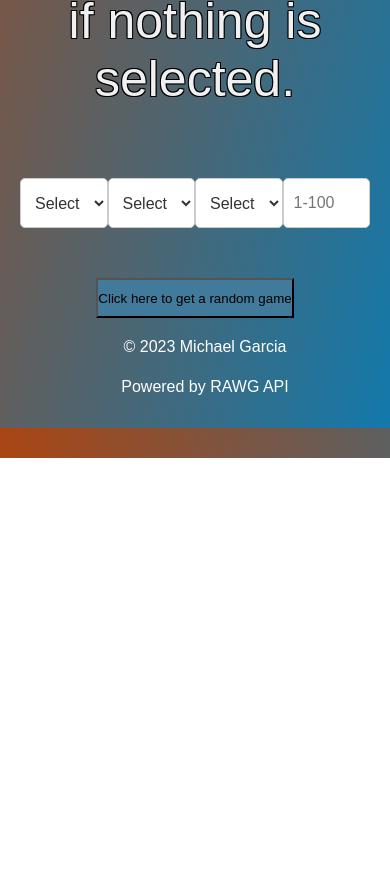
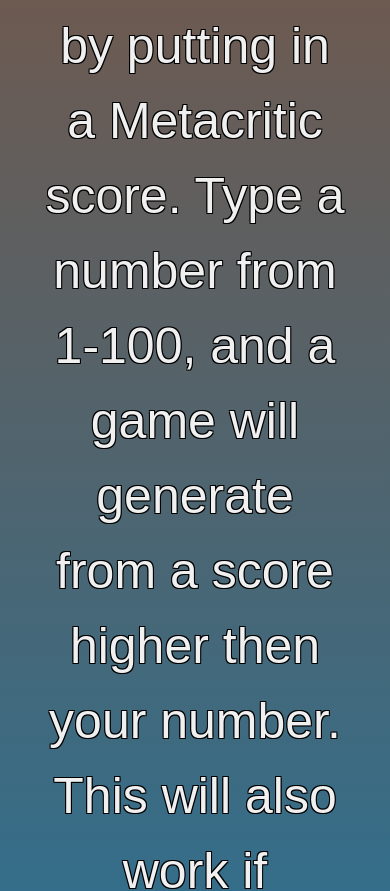
Before and after one commit to TheExSoul/PC-Game-Picker, a plain HTML site: page index.html in a window 390 px wide. Shown: the part 973-1864 px from the top of the page. Before the commit the page ends 1431 px from the top, so only its background shows below. Drawn offline with Linux system fonts and the light colour scheme; no server answers.

Commit message:
Changing the look of my site

```diff
--- a/index.html
+++ b/index.html
@@ -12,7 +12,7 @@
 
     <header class="title">Video Game Selector</header>
     <p class="instructions">Please select your parameters from the following dropdown
-        menus to get a random game. This will also work if nothing is selected. </p>
+        menus to get a random game. You can also further filter your selection by putting in a Metacritic score. Type a number from 1-100, and a game will generate from a score higher then your number. This will also work if nothing is selected. </p>
     <div class="input">
         <select id="genres">
             <option value="">Select Genre</option>
@@ -23,7 +23,7 @@
         <select id="platforms">
             <option value="">Select Platform</option>
         </select>
-        <input id="metacritic" type="number" min="0" max="100" placeholder="1-100">
+        <input id="metacritic" type="number" min="0" max="100" placeholder="Score">
     </div>
     </div>
     <div id="randomGameContainer">
@@ -37,7 +37,7 @@
     </div>
 
     <footer>
-        <p>&copy; 2023 Michael Garcia <div> Powered by RAWG API </div></p>
+        <p>&copy; 2023 Michael Garcia  Powered by RAWG API </p>
     </footer>
     <script type="module" src="script.js"></script>
 </body>
--- a/script.js
+++ b/script.js
@@ -101,7 +101,7 @@ async function fetchGames() {
 
     document.getElementById('randomGameContainer').innerHTML ='';
 
-    let gameNameElement = document.createElement('p');
+    let gameNameElement = document.createElement('h2');
     gameNameElement.innerHTML = randomGame.name;
 
     let gamePictureElement = document.createElement('img');
--- a/style.css
+++ b/style.css
@@ -15,7 +15,7 @@
  }
 
  .instructions {
-     display: flex;
+     display: block;
      color: #f0f0f0;
      text-shadow:
          -1px -1px 0 #000,
@@ -26,12 +26,17 @@
      padding: 20px;
      text-align: center;
      font-size: 50px;
+     line-height: 1.5;
+ }
+ .instructions p {
+    display: block;
+    margin-bottom: 10px;
  }
 
  body {
      background: #3D4450;
      color: white;
-     background: linear-gradient(to bottom right, #ab4513, #1379ab);
+     background: linear-gradient(to bottom, #ab4513, #1379ab);
      min-height: 100%;
      margin-bottom: 40px;
  }
@@ -57,10 +62,15 @@
  }
 
  #generateUrlButton {
-     background-color: #417a9b;
-     height: 40px;
-     margin-top: 10px;
-     margin-bottom: 10px;
+    width: 200px;
+    padding: 10px;
+    margin: 10px 0;
+    margin-right: 10px;
+    border: 1px solid #ccc;
+    border-radius: 5px;
+    background-color: #2196f3;
+    color: #333;
+    font-size: 16px;
  }
 
 
@@ -71,8 +81,8 @@
      color: #0E141B;
      text-align: center;
      height: 50px;
-     margin: 20px 0;
-     padding: 20px;
+     margin: 10px 0;
+     padding: 10px;
 
  }
 
@@ -95,10 +105,11 @@
  }
 
  footer {
-     position: relative;
-     justify-content: baseline;
-     padding: 10px;
-     bottom: 0;
+     display: flex;
+     flex-direction: column;
+     justify-content: center;
+     padding: 20px;
+     margin: 40px 0;
      width: 100%;
      height: 40px;
      text-align: center;
@@ -113,7 +124,7 @@
 
  }
 
- #randomGameContainer p {
+  #randomGameContainer h2 {
      font-size: 30px;
      font-weight: bold;
      color: #333;
@@ -131,15 +142,15 @@
  #genres,
  #stores,
  #platforms {
-     width: 200px;
-     padding: 10px;
-     margin: 10px 0;
+     width: 100%;
+     padding: 8px;
+     margin: 8px 0;
      margin-right: 10px;
      border: 1px solid #ccc;
      border-radius: 5px;
-     background-color: #fff;
+     background-color: #4caf50;
      color: #333;
-     font-size: 16px;
+     font-size: 14px;
  }
 
  #genres option,
@@ -160,13 +171,13 @@
      right: 10px;
  }
 
- #metacritic {
+  #metacritic {
      width: 100px;
      padding: 10px;
      margin: 10px 0;
      border: 1px solid #ccc;
      border-radius: 5px;
-     background-color: #fff;
+     background-color: #4caf50;
      color: #333;
      font-size: 16px;
      box-sizing: border-box;
@@ -184,13 +195,40 @@
          flex-direction: column;
          align-items: center;
      }
+     .input select,
+     .input input{
+        width: 100%;
+        margin: 10px 0;
+        margin-right: 0;
+     }
 
      #genres,
      #stores,
      #platforms,
      #metacritic {
-         width: 100%;
-         margin: 10px 0;
+         width: 90%;
+         margin: 10px auto;
+         font-size: 16px;
      }
 
+     #genres option,
+     #stores option,
+     #platforms option {
+        white-space: normal;
+        width: 100%;
+     }
+
+     header {
+        font-size: 36px;
+    }
+
+    footer {
+        margin: 20px 0;
+    }
+
+    .title {
+        font-size: 36px;
+    }
+
+
  }
```
